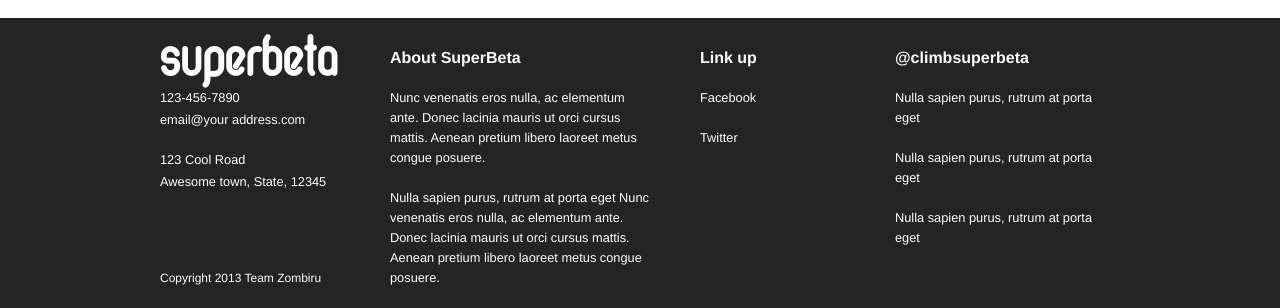
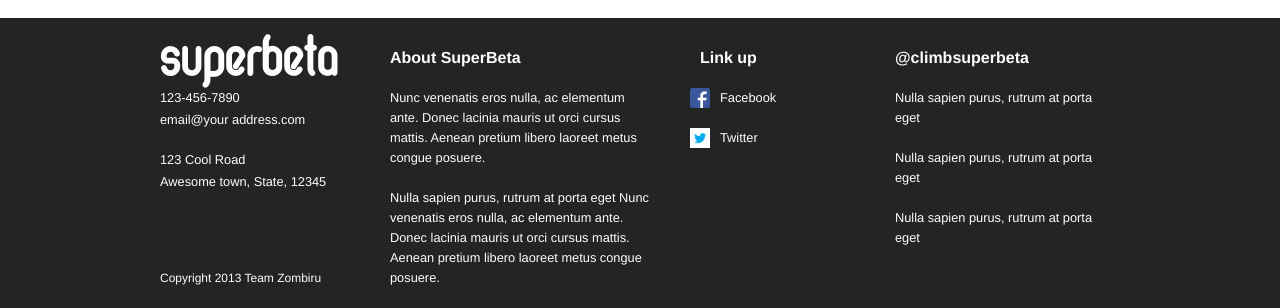
Before and after one commit to jsutterfield/superbeta, a Django app: page / in a window 1280 px wide. Shown: the part 1025-1333 px from the top of the page. Run offline with Django 3.2, Linux system fonts and the light colour scheme; data that the repository does not hold is empty; parts of the project's set-up code (start-up, migrations or seed data) failed here and were passed over; some libraries are stand-ins or nearby versions.

Commit message:
added facebook and twitter icons/links to footer

```diff
--- a/superbeta/static/css/style.css
+++ b/superbeta/static/css/style.css
@@ -675,6 +675,22 @@ footer div div h4 {
   font-weight: bold;
 }
 
+.facebook, .twitter {
+  background-repeat: no-repeat;
+  background-size: 20px;
+  padding-left: 30px;
+  margin-left: -10px;
+  color: white;
+}
+
+.facebook {
+  background-image: url('../images/fb_logo.png');
+}
+
+.twitter {
+  background-image: url('../images/twitter_logo.png');
+}
+
 /***NIVO SLIDER*************************************/
 .nivoSlider {
     position:relative;
@@ -692,9 +708,7 @@ footer div div h4 {
     border:0;
     display:block;
 }
-
-/* For modern browsers */
-.cf:before,
+/* For modern browsers */ .cf:before,
 .cf:after {
     content:"";
     display:table;
--- a/superbeta/templates/base.html
+++ b/superbeta/templates/base.html
@@ -48,8 +48,8 @@
       </div>
       <div class='inner-right-footer'>
         <h4>Link up</h4>
-        <p>Facebook</p>
-        <p>Twitter</p>
+        <a href="https://www.facebook.com/climbSuperBeta"><p class='facebook'>Facebook</p></a>
+        <a href='https://twitter.com/climbsuperbeta'><p class='twitter'>Twitter</p></a>
       </div>
       <div class='far-right-footer'>
         <h4>@climbsuperbeta</h4>
```
Also changed, not shown: superbeta/static/images/fb_logo.png (added), superbeta/static/images/twitter_logo.png (added).
